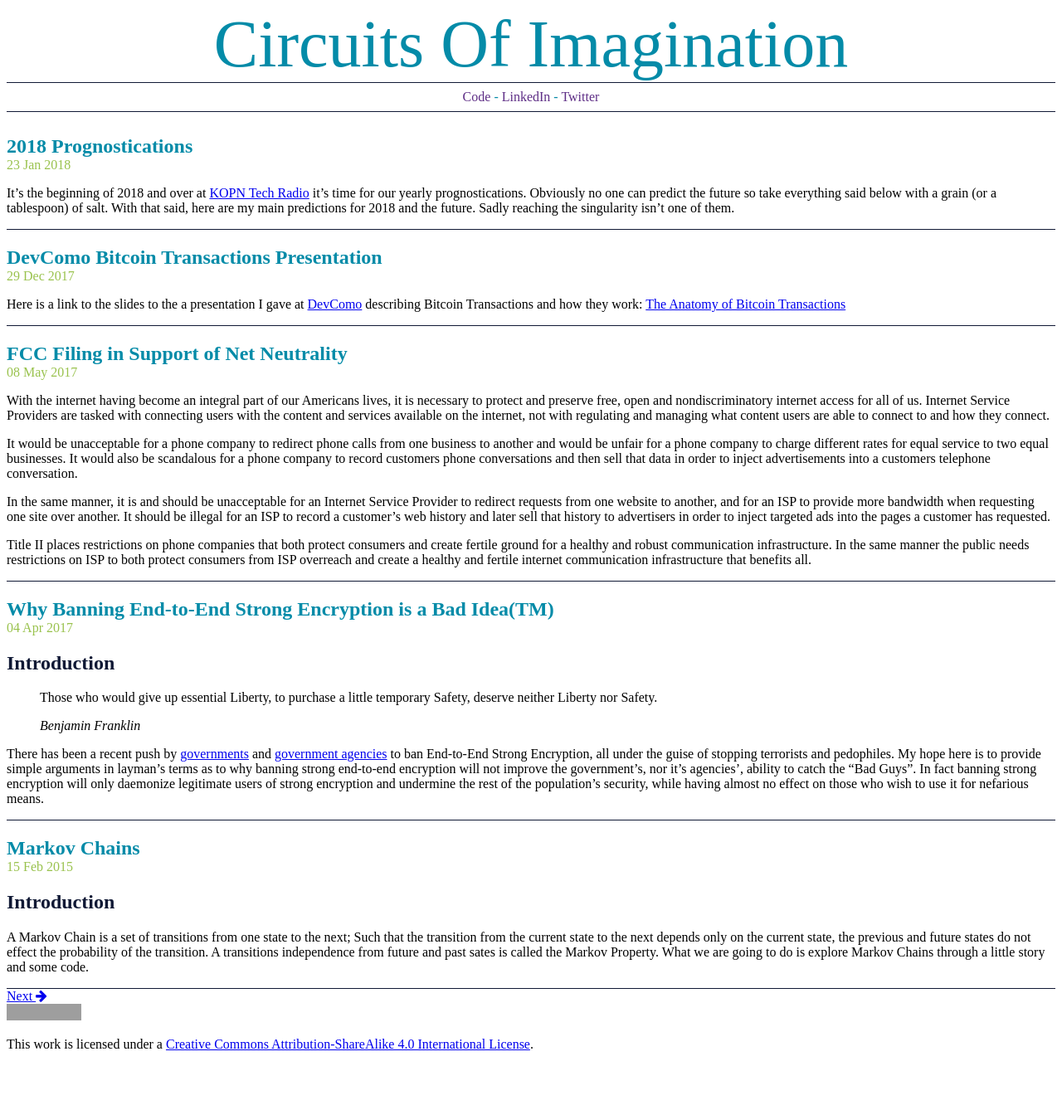
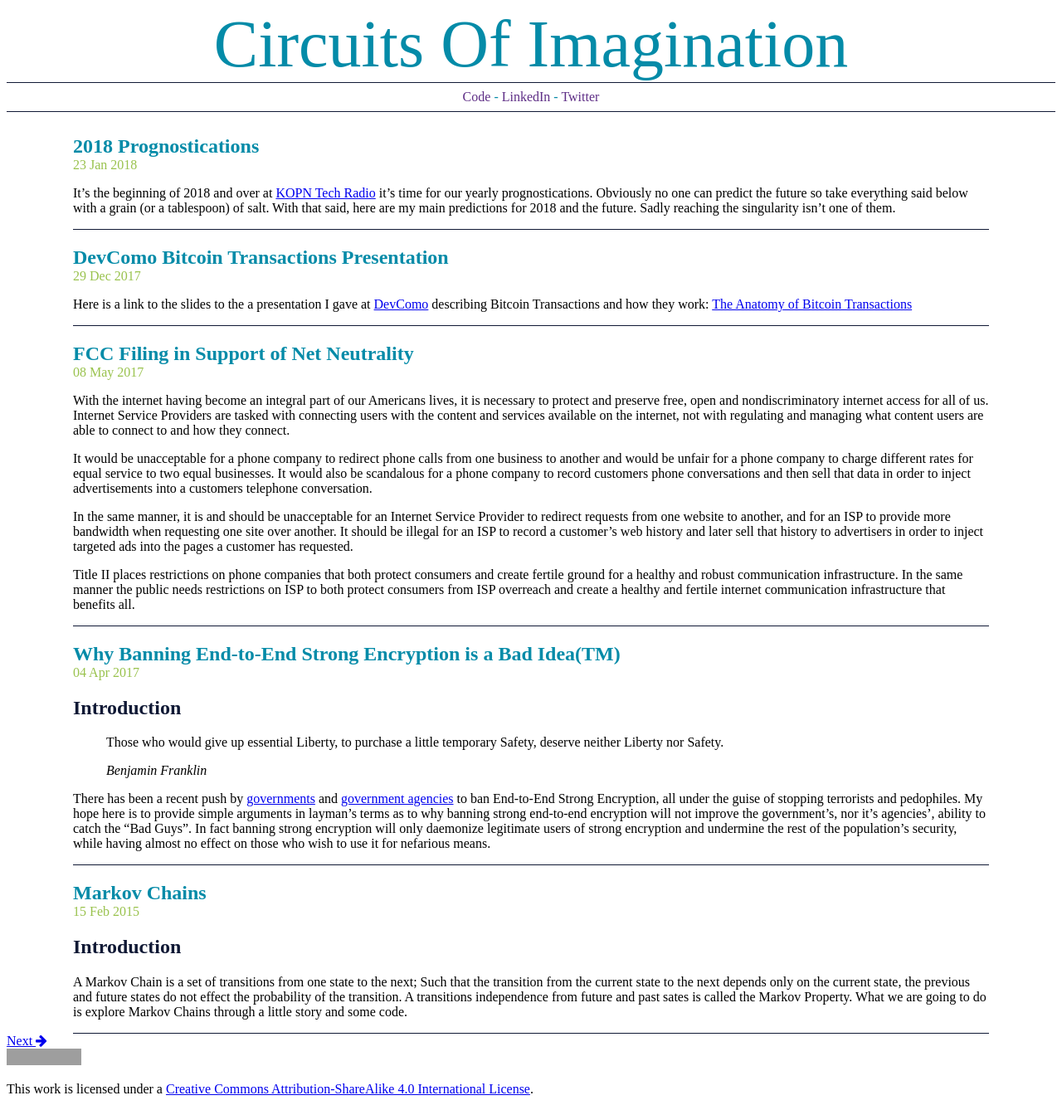
Before and after one commit to tantalum/tantalum.github.io, a Jekyll site: the page built from index.html, in a window 1280 px wide. Shown: the whole page at 83% size. Built offline with Jekyll 4.4.1, drawn with Linux system fonts in a browser that asks for light colours; the list of posts is cut into pages by our own code; comment, search, counter and statistics services are not loaded; before the commit the page ends 1284 px from its top, so only the background shows below that; grey boxes are pictures that could not be loaded.

Commit message:
Padding in post listing

```diff
--- a/css/main.scss
+++ b/css/main.scss
@@ -81,6 +81,15 @@ body {
 
   //------ Post Listing on Main Page ----
   .coi-post-card {
+    margin: $coi-post-margin-small;
+
+    @media screen and (min-width: $coi-tablet-breakpoint) and (max-width: $coi-desktop-breakpoint - 1 ) {
+      margin: $coi-post-margin-med;
+    }
+    @media screen and (min-width: $coi-desktop-breakpoint) {
+      margin: $coi-post-margin-large;
+    }
+
     border-bottom: solid $coi-teal 1px;
     .coi-post-card-title-container {
       .coi-post-card-title {
```
